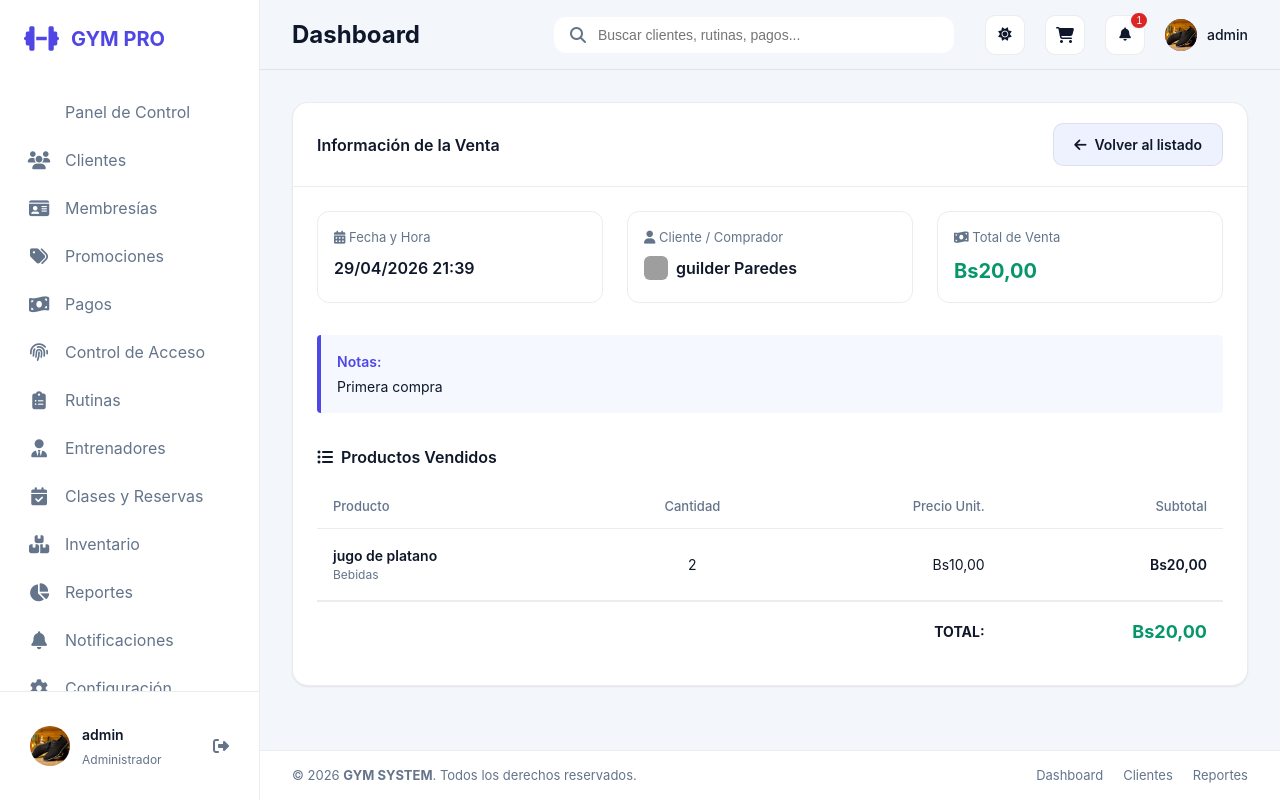
After one commit to Guilder23/sistema-GYM, a Django app: page /inventario/ventas/1/ in a window 1280 px wide. The commit adds this page. Run offline with Django 5.2, Linux system fonts and the light colour scheme; a user stored in the database is signed in; data comes from the database, SQL or seed files in the repository; both versions use the stored data as it was after the commit; grey boxes are pictures that could not be loaded.

Commit message:
Detalle de la venta de producto

```diff
--- a/apps/inventory/urls.py
+++ b/apps/inventory/urls.py
@@ -7,6 +7,7 @@ urlpatterns = [
     path('editar/<int:product_id>/', views.product_edit, name='product_edit'),
     path('ajustar-stock/<int:product_id>/', views.product_stock_adjust, name='product_stock_adjust'),
     path('ventas/', views.sale_list, name='sale_list'),
+    path('ventas/<int:sale_id>/', views.sale_detail, name='sale_detail'),
     path('mis-compras/', views.my_purchases, name='my_purchases'),
     # Carrito
     path('carrito/', views.cart_detail, name='cart_detail'),
--- a/apps/inventory/views.py
+++ b/apps/inventory/views.py
@@ -257,3 +257,22 @@ def sale_list(request):
     sales = Sale.objects.all().order_by('-date')
     context = {'sales': sales}
     return render(request, 'inventory/sale_list.html', context)
+
+
+@role_required(UserProfile.ROLE_ADMIN, UserProfile.ROLE_RECEPTION, UserProfile.ROLE_TRAINER, UserProfile.ROLE_CLIENT)
+def sale_detail(request, sale_id):
+    sale = get_object_or_404(Sale, id=sale_id)
+
+    # Verificar permisos: Admin/Recep pueden ver todas.
+    # Otros roles solo pueden ver las suyas.
+    role = get_user_role(request.user)
+    if role not in [UserProfile.ROLE_ADMIN, UserProfile.ROLE_RECEPTION]:
+        if sale.client and get_linked_client(request.user) != sale.client:
+            if sale.user != request.user:
+                messages.error(request, 'No tienes permiso para ver esta venta.')
+                return redirect('dashboard')
+        elif not sale.client and sale.user != request.user:
+            messages.error(request, 'No tienes permiso para ver esta venta.')
+            return redirect('dashboard')
+
+    return render(request, 'inventory/sale_detail.html', {'sale': sale})
--- a/templates/inventory/my_purchases.html
+++ b/templates/inventory/my_purchases.html
@@ -16,6 +16,7 @@
                         <th>Productos</th>
                         <th>Total Pagado</th>
                         <th>Notas</th>
+                        <th>Acciones</th>
                     </tr>
                 </thead>
                 <tbody>
@@ -31,6 +32,11 @@
                         </td>
                         <td style="font-weight: 700; color: var(--color-success);"> Bs{{ purchase.total }}</td>
                         <td style="font-size: 12px; color: var(--text-muted);">{{ purchase.notes|default:"-" }}</td>
+                        <td>
+                            <a href="{% url 'sale_detail' purchase.id %}" class="btn btn-secondary btn-sm" title="Ver detalles">
+                                <i class="fas fa-eye"></i>
+                            </a>
+                        </td>
                     </tr>
                     {% empty %}
                     <tr>
--- /dev/null
+++ b/templates/inventory/sale_detail.html
@@ -0,0 +1,96 @@
+{% extends 'base.html' %}
+{% block title %}Detalle de Venta #{{ sale.id }} - GYM PRO{% endblock %}
+{% block page_title %}DETALLE DE VENTA #{{ sale.id }}{% endblock %}
+
+{% block content %}
+<div class="card">
+    <div class="card-header" style="display: flex; justify-content: space-between; align-items: center;">
+        <h3 class="card-title">Información de la Venta</h3>
+        <div>
+            <a href="{% url 'sale_list' %}" class="btn btn-secondary">
+                <i class="fas fa-arrow-left"></i> Volver al listado
+            </a>
+        </div>
+    </div>
+    <div class="card-body">
+        <div style="display: grid; grid-template-columns: repeat(auto-fit, minmax(250px, 1fr)); gap: 24px; margin-bottom: 32px;">
+            <div style="padding: 16px; background: var(--bg-secondary); border-radius: 12px; border: 1px solid var(--border-color);">
+                <div style="color: var(--text-muted); font-size: 13px; margin-bottom: 8px;">
+                    <i class="fas fa-calendar-alt"></i> Fecha y Hora
+                </div>
+                <div style="font-weight: 600; font-size: 16px;">{{ sale.date|date:"d/m/Y H:i" }}</div>
+            </div>
+
+            <div style="padding: 16px; background: var(--bg-secondary); border-radius: 12px; border: 1px solid var(--border-color);">
+                <div style="color: var(--text-muted); font-size: 13px; margin-bottom: 8px;">
+                    <i class="fas fa-user"></i> Cliente / Comprador
+                </div>
+                <div style="font-weight: 600; font-size: 16px;">
+                    {% if sale.client %}
+                    <div style="display: flex; align-items: center; gap: 8px;">
+                        <img src="https://ui-avatars.com/api/?name={{ sale.client.full_name }}&background=random" style="width: 24px; height: 24px; border-radius: 6px;">
+                        <span>{{ sale.client.full_name }}</span>
+                    </div>
+                    {% elif sale.user %}
+                    <div style="display: flex; align-items: center; gap: 8px;">
+                        <img src="https://ui-avatars.com/api/?name={{ sale.user.username }}&background=random" style="width: 24px; height: 24px; border-radius: 6px;">
+                        <span>{{ sale.user.username }} (Staff)</span>
+                    </div>
+                    {% else %}
+                    <span class="badge-status" style="background: rgba(107, 114, 128, 0.1); color: #6b7280;">Venta General</span>
+                    {% endif %}
+                </div>
+            </div>
+
+            <div style="padding: 16px; background: var(--bg-secondary); border-radius: 12px; border: 1px solid var(--border-color);">
+                <div style="color: var(--text-muted); font-size: 13px; margin-bottom: 8px;">
+                    <i class="fas fa-money-bill-wave"></i> Total de Venta
+                </div>
+                <div style="font-weight: 700; font-size: 20px; color: var(--color-success);">Bs{{ sale.total }}</div>
+            </div>
+        </div>
+
+        {% if sale.notes %}
+        <div style="margin-bottom: 32px; padding: 16px; background: rgba(59, 130, 246, 0.05); border-left: 4px solid var(--color-primary); border-radius: 4px;">
+            <div style="font-weight: 600; font-size: 14px; margin-bottom: 4px; color: var(--color-primary);">Notas:</div>
+            <div style="font-size: 14px; color: var(--text-main);">{{ sale.notes }}</div>
+        </div>
+        {% endif %}
+
+        <h4 style="margin-bottom: 16px; font-weight: 600; display: flex; align-items: center; gap: 8px;">
+            <i class="fas fa-list-ul"></i> Productos Vendidos
+        </h4>
+        <div class="table-container">
+            <table>
+                <thead>
+                    <tr>
+                        <th>Producto</th>
+                        <th style="text-align: center;">Cantidad</th>
+                        <th style="text-align: right;">Precio Unit.</th>
+                        <th style="text-align: right;">Subtotal</th>
+                    </tr>
+                </thead>
+                <tbody>
+                    {% for item in sale.items.all %}
+                    <tr>
+                        <td>
+                            <div style="font-weight: 600;">{{ item.product.name }}</div>
+                            <div style="font-size: 12px; color: var(--text-muted);">{{ item.product.category.name|default:"General" }}</div>
+                        </td>
+                        <td style="text-align: center;">{{ item.quantity }}</td>
+                        <td style="text-align: right;">Bs{{ item.price }}</td>
+                        <td style="text-align: right; font-weight: 600;">Bs{{ item.subtotal }}</td>
+                    </tr>
+                    {% endfor %}
+                </tbody>
+                <tfoot>
+                    <tr style="border-top: 2px solid var(--border-color);">
+                        <td colspan="3" style="text-align: right; font-weight: 700; padding: 16px;">TOTAL:</td>
+                        <td style="text-align: right; font-weight: 700; color: var(--color-success); font-size: 18px; padding: 16px;">Bs{{ sale.total }}</td>
+                    </tr>
+                </tfoot>
+            </table>
+        </div>
+    </div>
+</div>
+{% endblock %}
--- a/templates/inventory/sale_list.html
+++ b/templates/inventory/sale_list.html
@@ -41,9 +41,9 @@
                         <td style="font-weight: 700; color: var(--color-success);"> Bs{{ sale.total }}</td>
                         <td style="font-size: 13px; color: var(--text-muted);">{{ sale.notes|default:"-" }}</td>
                         <td>
-                            <button class="btn btn-secondary btn-sm" title="Ver detalles">
+                            <a href="{% url 'sale_detail' sale.id %}" class="btn btn-secondary btn-sm" title="Ver detalles">
                                 <i class="fas fa-eye"></i>
-                            </button>
+                            </a>
                         </td>
                     </tr>
                     {% empty %}
```
Also changed, not shown: db.sqlite3.
